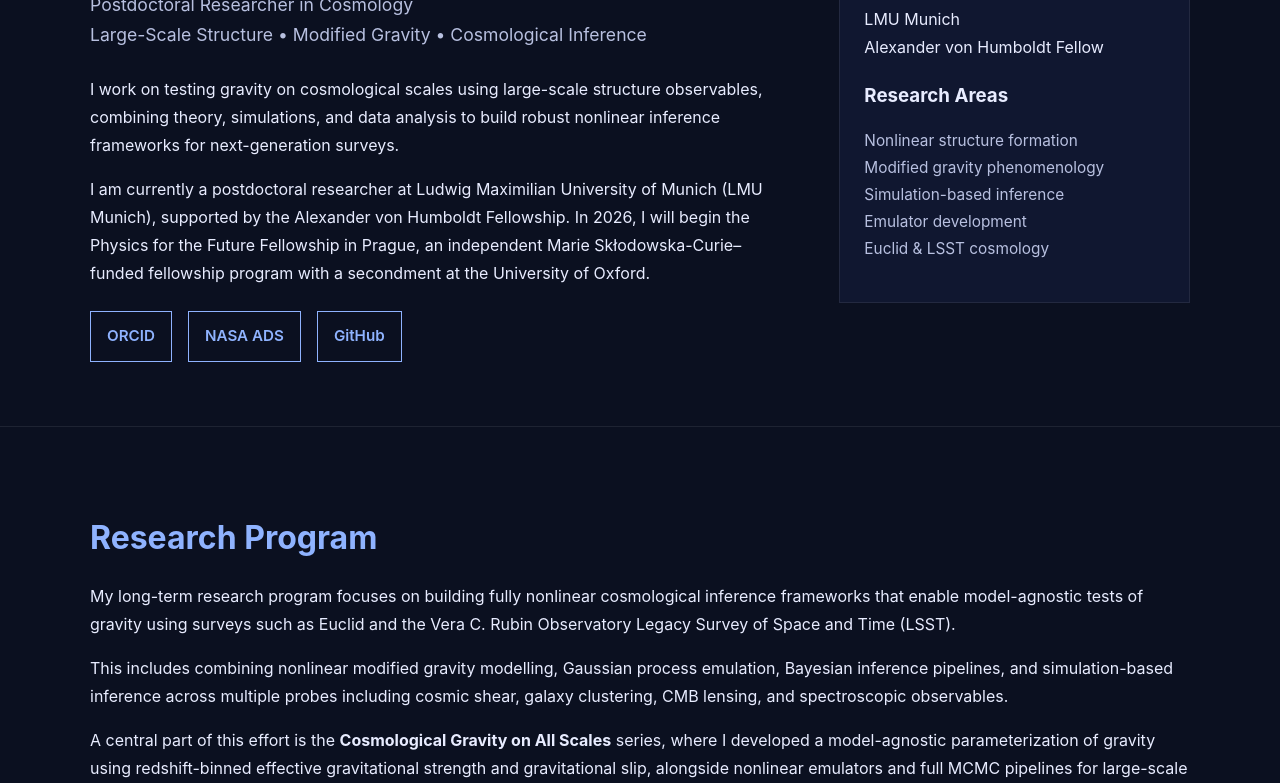
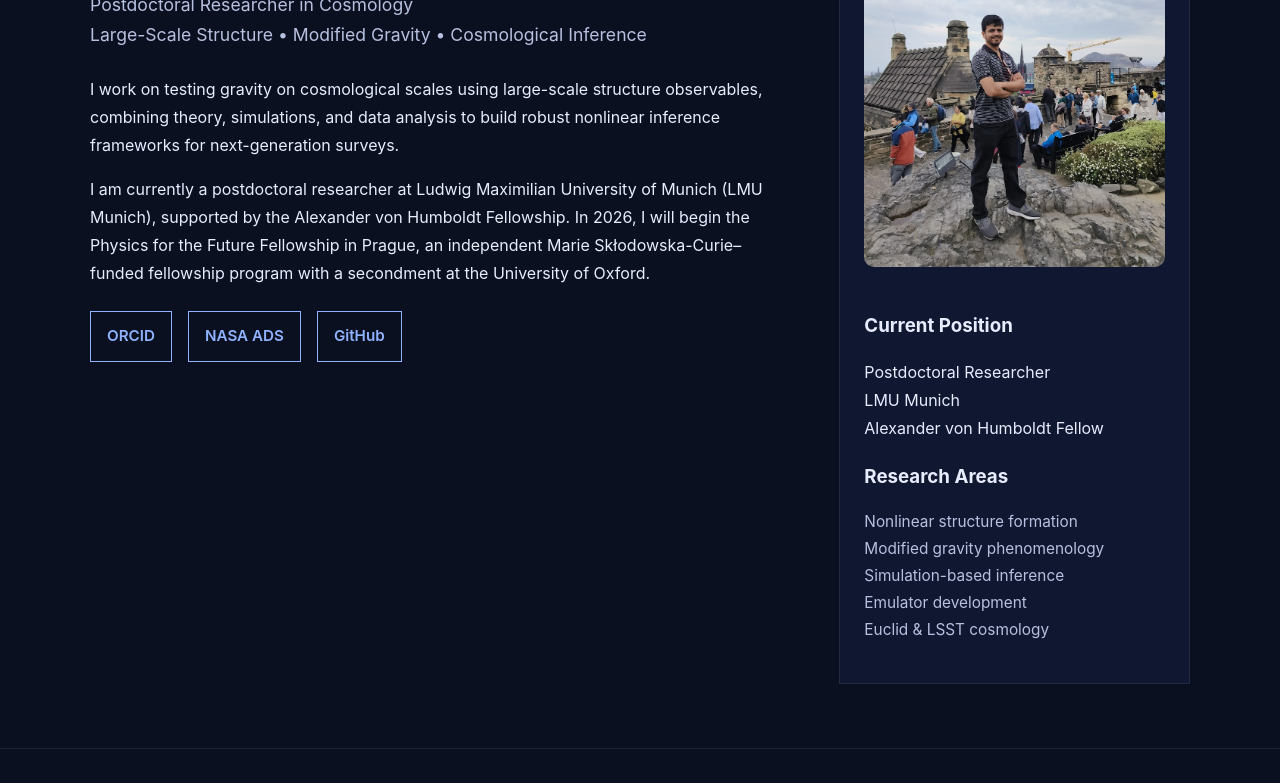
Before and after one commit to sankarshana16/sankarshana16.github.io, a plain HTML site: page index.html in a window 1280 px wide. Shown: the part 317-1100 px from the top of the page. Drawn offline with Linux system fonts and the light colour scheme.

Commit message:
Change image source from PNG to JPG format

```diff
--- a/index.html
+++ b/index.html
@@ -210,7 +210,7 @@
     </div>
 
     <div class="card">
-      <img src="Achu_photo.png" alt="Sankarshana Srinivasan"
+      <img src="Achu_photo.jpg" alt="Sankarshana Srinivasan"
      style="width:100%; border-radius:10px; margin-bottom:1rem;">
       <h3>Current Position</h3>
       <p>
```
